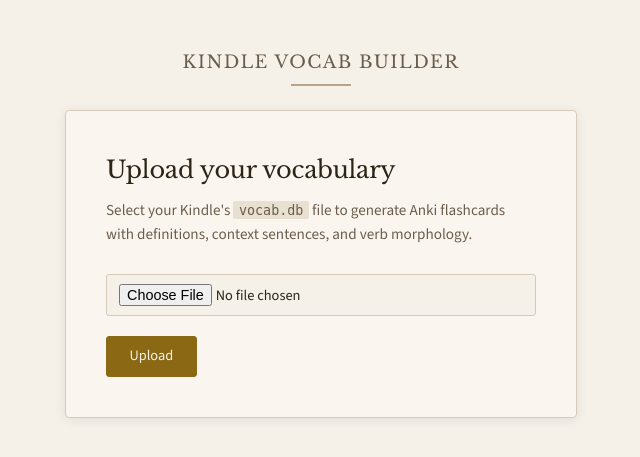
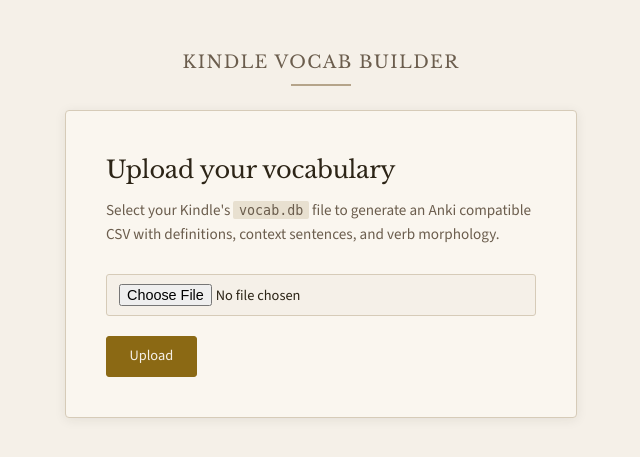
Before and after one commit to justindeffendall/KindleVocabV2, a Flask app: page / in a window 1280 px wide. Shown: the top 457 px of the page, without its empty margins (319-959 px from the left). Run offline with Flask 3, Linux system fonts and the light colour scheme.

Commit message:
Added icon, updated verbiage

```diff
--- a/kindle_vocab/pipeline.py
+++ b/kindle_vocab/pipeline.py
@@ -122,7 +122,7 @@ def run_job(job_id: str, filters: Optional[Dict[str, Any]] = None) -> None:
 
     try:
         # ── Step 1: Load Stanza (first run downloads model) ──
-        update_progress(job_id, message="Loading Stanza model (first run downloads it)…")
+        update_progress(job_id, message="Loading Stanza model…")
         flog.sub("Stanza Init")
         from .tokenizer import tokenize
         tokenize("hola")  # warm up
--- a/kindle_vocab/processor.py
+++ b/kindle_vocab/processor.py
@@ -182,7 +182,7 @@ def process_record(
 
     return {
         "word": stem,
-        "definition": definition or "MISSING",
+        "definition": definition,
         "label": label,
         "book": rec["book"],
         "authors": rec["authors"],
--- a/kindle_vocab/templates/base.html
+++ b/kindle_vocab/templates/base.html
@@ -1,6 +1,7 @@
 {% macro head(title="Kindle Vocab") %}
 <meta charset="utf-8">
 <title>{{ title }}</title>
+<link rel="icon" type="image/svg+xml" href="/static/favicon.svg">
 <meta name="viewport" content="width=device-width, initial-scale=1">
 <link href="https://fonts.googleapis.com/css2?family=Libre+Baskerville:ital,wght@0,400;0,700;1,400&family=Source+Sans+3:wght@300;400;500;600&display=swap" rel="stylesheet">
 <style>
--- a/kindle_vocab/templates/index.html
+++ b/kindle_vocab/templates/index.html
@@ -10,7 +10,7 @@
   <div class="card">
     <h1 class="page-title">Upload your vocabulary</h1>
     <p class="page-subtitle">
-      Select your Kindle's <code style="background:var(--paper-dark);padding:0.1rem 0.35rem;border-radius:2px;font-size:0.88em;">vocab.db</code> file to generate Anki flashcards with definitions, context sentences, and verb morphology.
+      Select your Kindle's <code style="background:var(--paper-dark);padding:0.1rem 0.35rem;border-radius:2px;font-size:0.88em;">vocab.db</code> file to generate an Anki compatible CSV with definitions, context sentences, and verb morphology.
     </p>
     {{ flashes() }}
     <form method="post" action="/upload" enctype="multipart/form-data">
```
Also changed, not shown: kindle_vocab/static/favicon.svg (added).
